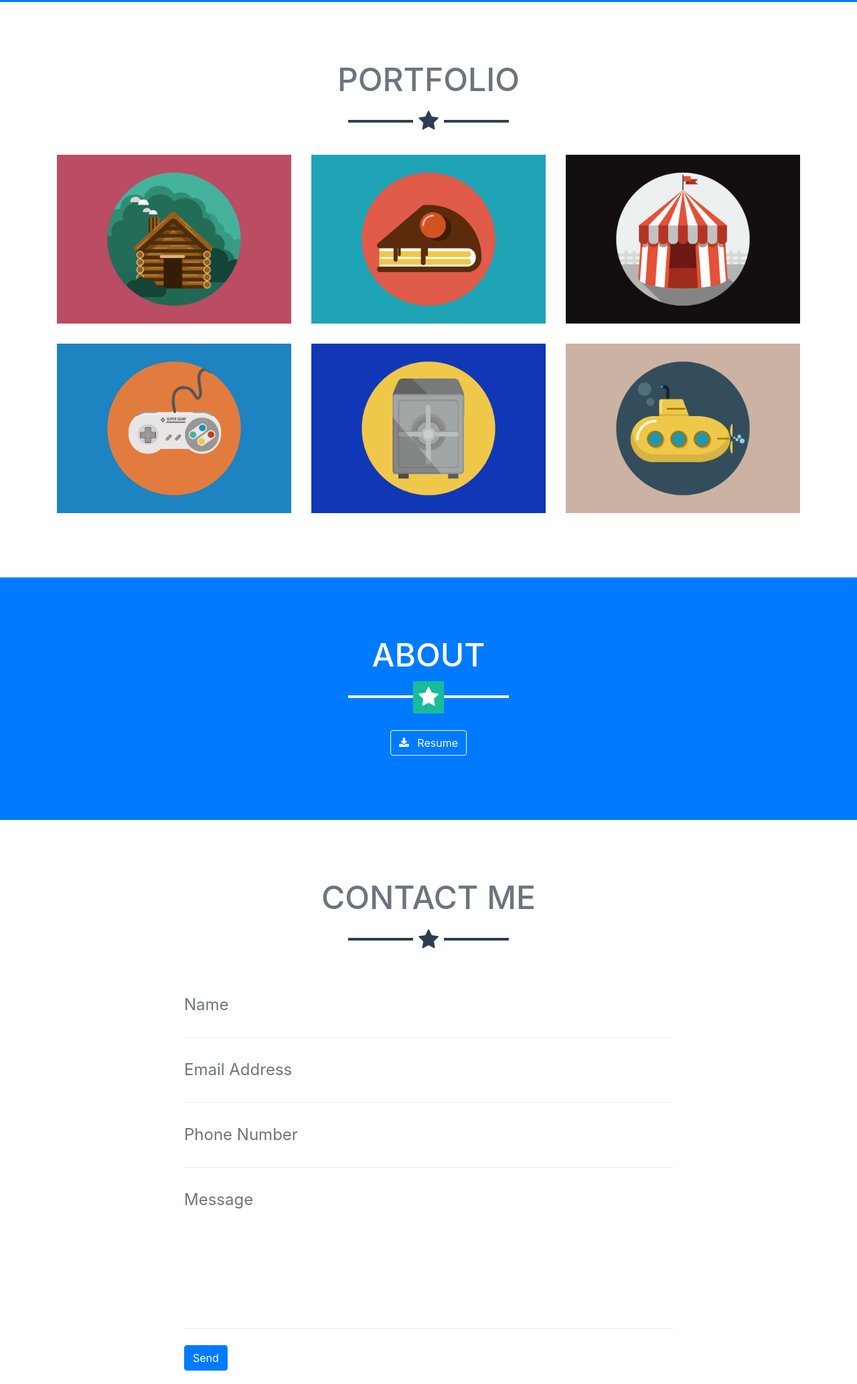
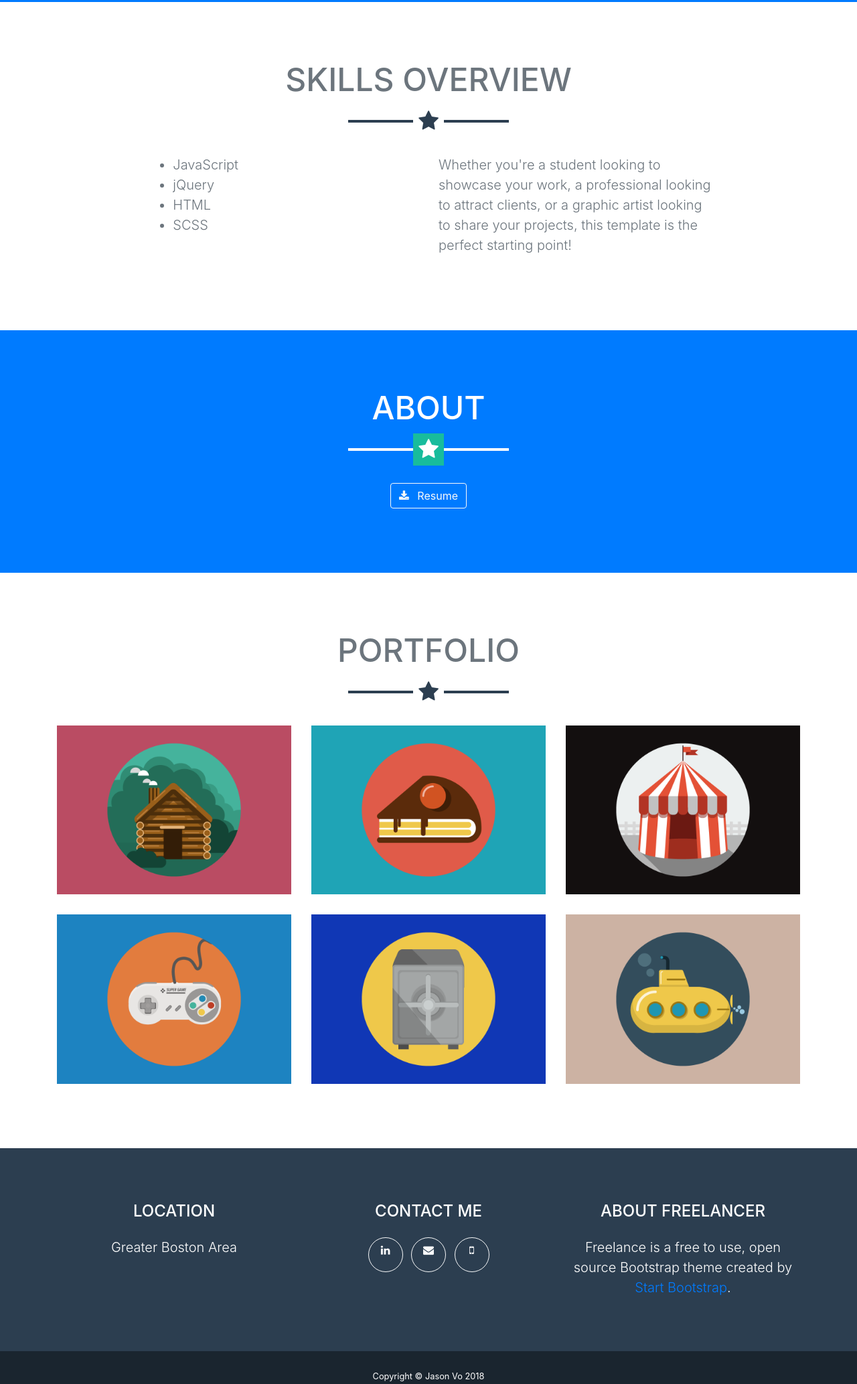
Before and after one commit to jvo978/jvo978.github.io, a website with bundled scripts: page index.html in a window 1280 px wide. Shown: the part 621-2687 px from the top of the page at 67% size. Built offline with nearby package versions, Linux system fonts and the light colour scheme.

Commit message:
Added addresses to contact icons. Moved sections around.

```diff
--- a/index.html
+++ b/index.html
@@ -60,6 +60,48 @@
         <h2 class="font-weight-light mb-0">Full-Stack Web Developer</h2>
       </div>
     </header>
+    <section class="portfolio text-white mb-0">
+      <div class="container">
+        <h2 class="text-center text-uppercase text-secondary mb-0">Skills Overview</h2>
+        <hr class="star-dark mb-5">
+      </div>
+      <div class="row">
+        <div class="col-lg-4 ml-auto">
+            <ul class="lead text-secondary">
+              <li>JavaScript</li>
+              <li>jQuery</li>
+              <li>HTML</li>
+              <li>SCSS</li>
+            </ul>
+        </div>
+        <div class="col-lg-4 mr-auto">
+          <p class="lead text-secondary">Whether you're a student looking to showcase your work, a professional looking to attract clients, or a graphic artist looking to share your projects, this template is the perfect starting point!</p>
+        </div>
+      </div>
+    </section>
+
+    <!-- About Section -->
+    <section class="bg-primary text-white mb-0" id="about">
+      <div class="container">
+        <h2 class="text-center text-uppercase text-white">About</h2>
+        <hr class="star-light mb-5">
+        <!-- <div class="row">
+        <div class="col-lg-4 ml-auto">
+        <p class="lead">Freelancer is a free bootstrap theme created by Start Bootstrap. The download includes the complete source files including HTML, CSS, and JavaScript as well as optional LESS stylesheets for easy customization.</p>
+      </div>
+      <div class="col-lg-4 mr-auto">
+      <p class="lead">Whether you're a student looking to showcase your work, a professional looking to attract clients, or a graphic artist looking to share your projects, this template is the perfect starting point!</p>
+    </div>
+  </div> -->
+  <div class="text-center mt-4">
+    <a class="btn btn-xl btn-outline-light" href="#">
+      <i class="fa fa-download mr-2"></i>
+      Resume
+    </a>
+  </div>
+</div>
+</section>
+
 
     <!-- Portfolio Grid Section -->
     <section class="portfolio" id="portfolio">
@@ -131,38 +173,17 @@
       </div>
     </section>
 
-    <!-- About Section -->
-    <section class="bg-primary text-white mb-0" id="about">
-      <div class="container">
-        <h2 class="text-center text-uppercase text-white">About</h2>
-        <hr class="star-light mb-5">
-        <!-- <div class="row">
-          <div class="col-lg-4 ml-auto">
-            <p class="lead">Freelancer is a free bootstrap theme created by Start Bootstrap. The download includes the complete source files including HTML, CSS, and JavaScript as well as optional LESS stylesheets for easy customization.</p>
-          </div>
-          <div class="col-lg-4 mr-auto">
-            <p class="lead">Whether you're a student looking to showcase your work, a professional looking to attract clients, or a graphic artist looking to share your projects, this template is the perfect starting point!</p>
-          </div>
-        </div> -->
-        <div class="text-center mt-4">
-          <a class="btn btn-xl btn-outline-light" href="#">
-            <i class="fa fa-download mr-2"></i>
-            Resume
-          </a>
-        </div>
-      </div>
-    </section>
 
     <!-- Contact Section -->
-    <section id="contact">
+    <!-- <section id="contact">
       <div class="container">
         <h2 class="text-center text-uppercase text-secondary mb-0">Contact Me</h2>
         <hr class="star-dark mb-5">
         <div class="row">
-          <div class="col-lg-8 mx-auto">
+          <div class="col-lg-8 mx-auto"> -->
             <!-- To configure the contact form email address, go to mail/contact_me.php and update the email address in the PHP file on line 19. -->
             <!-- The form should work on most web servers, but if the form is not working you may need to configure your web server differently. -->
-            <form name="sentMessage" id="contactForm" novalidate="novalidate">
+            <!-- <form name="sentMessage" id="contactForm" novalidate="novalidate">
               <div class="control-group">
                 <div class="form-group floating-label-form-group controls mb-0 pb-2">
                   <label>Name</label>
@@ -200,10 +221,10 @@
           </div>
         </div>
       </div>
-    </section>
+    </section> -->
 
     <!-- Footer -->
-    <footer class="footer text-center">
+    <footer id="contact" class="footer text-center">
       <div class="container">
         <div class="row">
           <div class="col-md-4 mb-5 mb-lg-0">
@@ -211,7 +232,7 @@
             <p class="lead mb-0">Greater Boston Area</p>
           </div>
           <div class="col-md-4 mb-5 mb-lg-0">
-            <h4 class="text-uppercase mb-4">Around the Web</h4>
+            <h4 class="text-uppercase mb-4">Contact Me</h4>
             <ul class="list-inline mb-0">
               <!-- <li class="list-inline-item">
                 <a class="btn btn-outline-light btn-social text-center rounded-circle" href="#">
@@ -233,6 +254,16 @@
                   <i class="fa fa-fw fa-linkedin"></i>
                 </a>
               </li>
+              <li class="list-inline-item">
+                <a class="btn btn-outline-light btn-social text-center rounded-circle" href="mailto:jasonv.vo@gmail.com">
+                  <i class="fa fa-envelope"></i>
+                </a>
+              </li>
+              <li class="list-inline-item">
+                <a class="btn btn-outline-light btn-social text-center rounded-circle" href="tel:9783288882">
+                  <i class="fa fa-mobile"></i>
+                </a>
+              </li>
               <!-- <li class="list-inline-item">
                 <a class="btn btn-outline-light btn-social text-center rounded-circle" href="#">
                   <i class="fa fa-fw fa-dribbble"></i>
@@ -251,7 +282,7 @@
 
     <div class="copyright py-4 text-center text-white">
       <div class="container">
-        <small>Copyright &copy; Your Website 2018</small>
+        <small>Copyright &copy; Jason Vo 2018</small>
       </div>
     </div>
 
```
